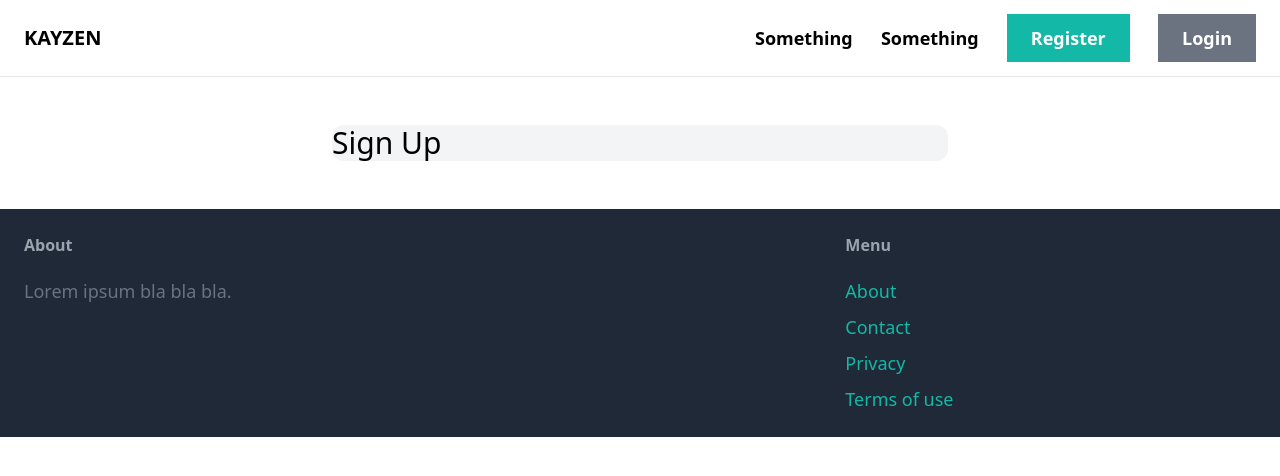
After one commit to uzbsobirov/Django-Marketplace, a Django app: page /signup/ in a window 1280 px wide. The commit adds this page. Shown: the top 476 px of the page. Run offline with Django 4.2, Linux system fonts and the light colour scheme; some libraries are stand-ins or nearby versions.

Commit message:
Loading... Marketplace

```diff
--- /dev/null
+++ b/core/forms.py
@@ -0,0 +1,9 @@
+from django import forms
+from django.contrib.auth.forms import UserChangeForm
+from django.contrib.auth.models import User
+
+
+class SignUpForm(UserChangeForm):
+    class Meta:
+        model = User
+        fields = ('username', 'email', 'password1', 'password2')
--- a/core/templates/core/base.html
+++ b/core/templates/core/base.html
@@ -13,7 +13,7 @@
                 <a href="#" class="text-lg font-semibold hover:text-gray-500">Something</a>
                 <a href="#" class="text-lg font-semibold hover:text-gray-500">Something</a>
 
-                <a href="#" class="px-6 py-3  text-lg font-semibold bg-teal-500 text-white round-xl hover:bg-teal-700">Register</a>
+                <a href="{% url 'core:signup' %}" class="px-6 py-3  text-lg font-semibold bg-teal-500 text-white round-xl hover:bg-teal-700">Register</a>
                 <a href="#" class="px-6 py-3  text-lg font-semibold bg-gray-500 text-white round-xl hover:bg-gray-700">Login</a>
             </div>
         </nav>
--- /dev/null
+++ b/core/templates/core/signup.html
@@ -0,0 +1,9 @@
+{% extends 'core/base.html' %}
+
+{% block title %} SignUp {% endblock title %}
+
+{% block content %}
+<div class="w-1/2 my-6 mx-auto bg-gray-100 rounded-xl">
+  <h1 class="mb-6 text-3xl">Sign Up</h1>
+</div>
+{% endblock content %}
--- a/core/urls.py
+++ b/core/urls.py
@@ -1,9 +1,10 @@
 from django.urls import path
-from core.views import index, contact
+from core.views import index, contact, signup
 
 app_name = 'core'
 
 urlpatterns = [
     path('', index, name='index'),
-    path('contact/', contact, name='contact')
+    path('contact/', contact, name='contact'),
+    path('signup/', signup, name='signup')
 ]
--- a/core/views.py
+++ b/core/views.py
@@ -1,6 +1,8 @@
 from django.shortcuts import render
+from django.views import View
+
 from item.models import Category, Item
-
+from .forms import SignUpForm
 
 def index(request):
     items = Item.objects.filter(is_sold=False)[0:6]
@@ -15,3 +17,25 @@ def index(request):
 
 def contact(request):
     return render(request, 'core/contact.html')
+
+
+# class SignUp(View):
+#     def get(self, request, *args, **kwargs):
+#         form = SignUpForm()
+#         context = {
+#             'form': form
+#         }
+#         return render(request, template_name='core/signup.html', context=context)
+#
+#     def post(self, request, *args, **kwargs):
+#         form = SignUpForm(request.POST)
+#
+
+
+def signup(request):
+    form = SignUpForm()
+
+    context = {
+                'form': form
+            }
+    return render(request, template_name='core/signup.html', context=context)
```
Also changed, not shown: media/item_images/2002.jpg (added).
